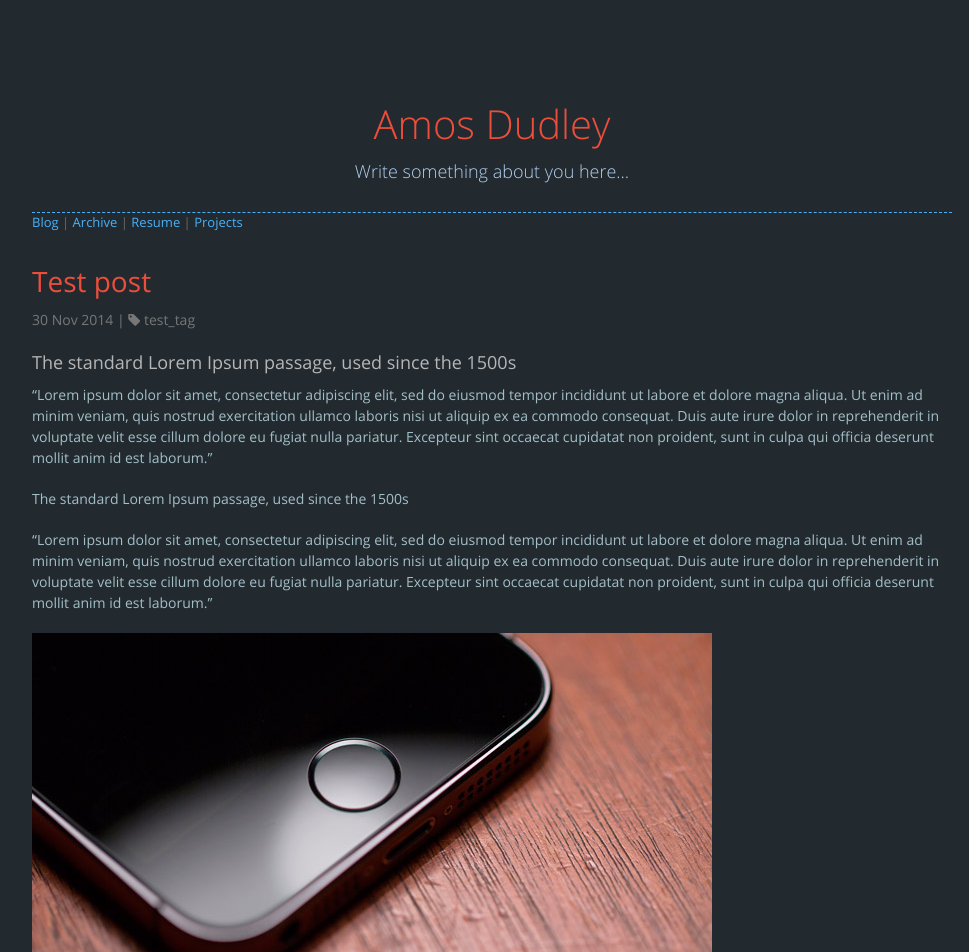
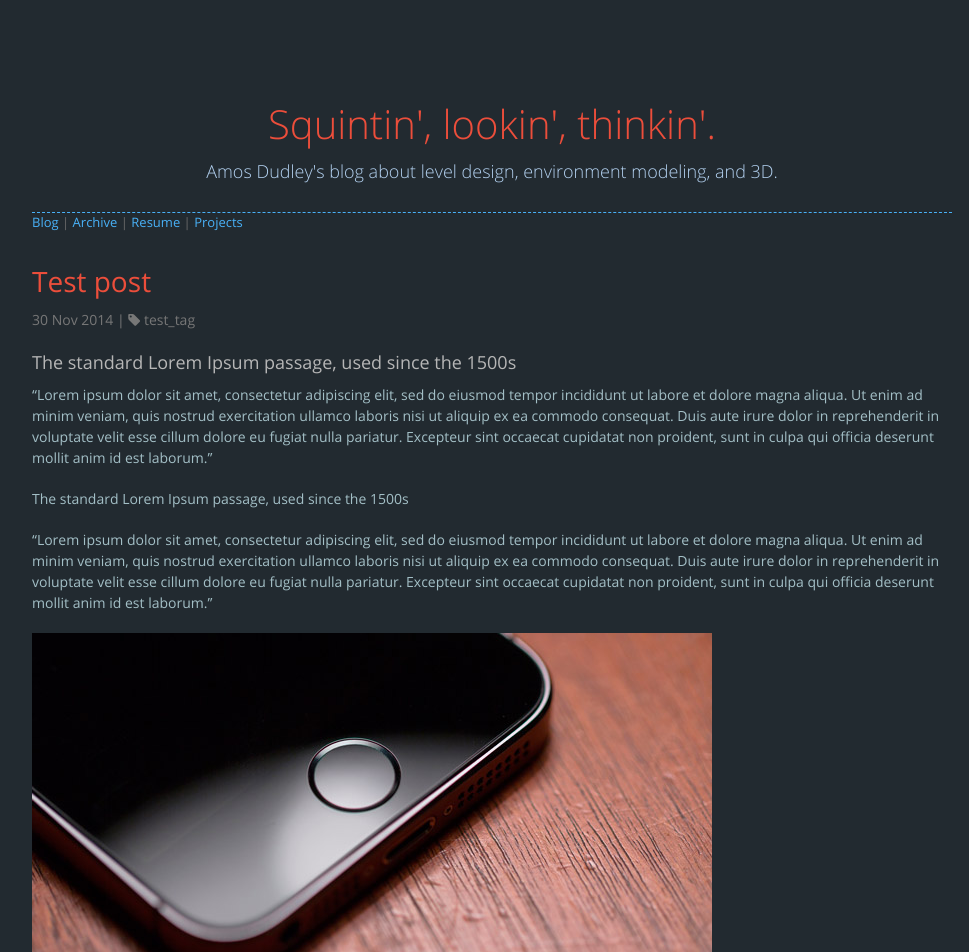
Before and after one commit to amosdudley/weblog, a Jekyll site: the page built from _posts/2014-11-30-testtest.md, in a window 1280 px wide. Shown: the top 952 px of the page, without its empty margins (148-1117 px from the left). Built offline with Jekyll 4.4.1, drawn with Linux system fonts in a browser that asks for light colours; nearby versions of some CDN libraries; comment, search, counter and statistics services are not loaded.

Commit message:
Title Edit

```diff
--- a/_includes/title.html
+++ b/_includes/title.html
@@ -1,10 +1,10 @@
 <div id="title">
   <h1>
-    <a id="sitename" href="http://amosdudley.com/">Amos Dudley</a>
+    <a id="sitename" href="http://amosdudley.com/">Squintin', lookin', thinkin'.</a>
   </h1>
 
   <!-- Add something about you in p tag-->
-  <p>Write something about you here...</p>
+  <p>Amos Dudley's blog about level design, environment modeling, and 3D.</p>
   <hr/>
 
   {% include nav-links.html %}
```
